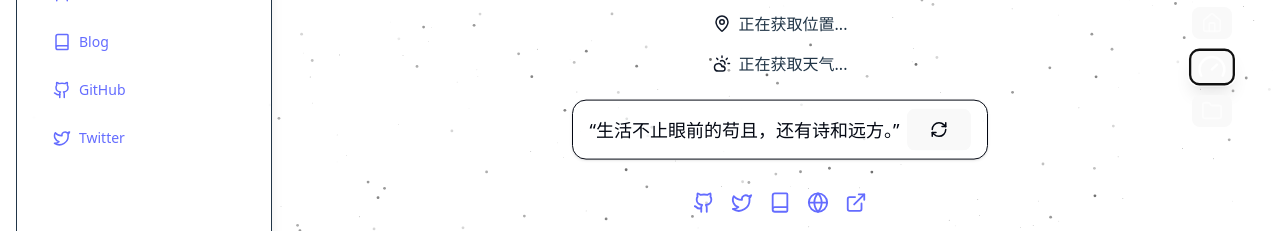
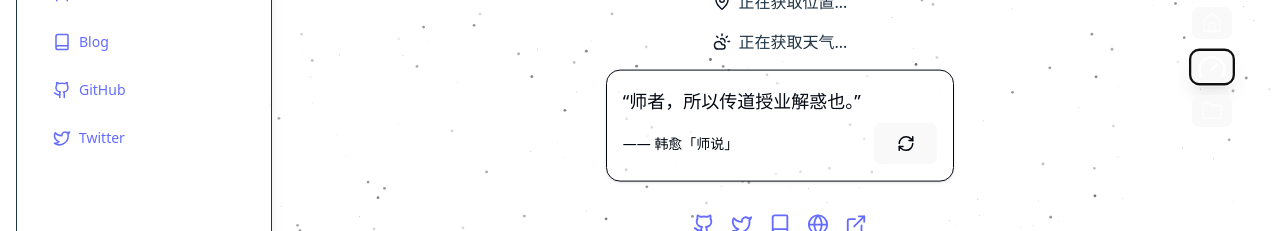
Before and after one commit to publieople/Homepage, a React (Vite) app: page / in a window 1280 px wide. Both pictures are taken after a click on the button 1211 px from the left and 400 px from the top of the page. Shown: the part 333-564 px from the top of the page. Built offline with nearby package versions, Linux system fonts and the light colour scheme; no server answers.

Commit message:
feat(hero): 重构一言组件并添加静态名言库
- 重构一言组件，优化显示逻辑和样式
- 新增静态名言库，用于替代模拟API
- 更新名言获取方式，使用随机选择真实名言
- 增加名言来源显示，提升用户体验

```diff
--- a/src/components/features/hero/DashboardRightContent.tsx
+++ b/src/components/features/hero/DashboardRightContent.tsx
@@ -2,6 +2,7 @@ import React, { useState, useEffect } from "react";
 import { motion } from "framer-motion";
 import { useTranslation } from "react-i18next";
 import { useGeolocation } from "@/hooks/useGeolocation";
+import { quotes, Quote } from "@/lib/quotes";
 import {
   Github,
   Twitter,
@@ -132,37 +133,55 @@ const WeatherDisplay: React.FC = () => {
   );
 };
 
-// 一言组件（支持刷新、动画，预留增删改查）
+// 一言组件
 const Hitokoto: React.FC = () => {
-  const { t } = useTranslation();
-  const [quote, setQuote] = useState("生活不止眼前的苟且，还有诗和远方。");
+  const [currentQuote, setCurrentQuote] = useState<Quote | null>(null);
   const [loading, setLoading] = useState(false);
-  // 刷新一言（模拟API）
-  const refresh = async () => {
+
+  const getRandomQuote = React.useCallback(() => {
+    const randomIndex = Math.floor(Math.random() * quotes.length);
+    return quotes[randomIndex];
+  }, []);
+
+  useEffect(() => {
+    setCurrentQuote(getRandomQuote());
+  }, [getRandomQuote]);
+
+  const refresh = () => {
     setLoading(true);
     setTimeout(() => {
-      setQuote("世界很大，梦想更大。"); // 可替换为真实API
+      setCurrentQuote(getRandomQuote());
       setLoading(false);
-    }, 800);
+    }, 500);
   };
+
+  if (!currentQuote) {
+    return null; // 或者返回一个加载中的占位符
+  }
+
   return (
     <motion.div
       initial={{ opacity: 0, y: 20 }}
       animate={{ opacity: 1, y: 0 }}
       transition={{ duration: 0.7, delay: 0.3, ease: "easeOut" }}
-      className="relative text-lg font-medium text-foreground px-4 py-2 rounded-xl bg-background/70 shadow border border-border/20 mt-2 flex items-center"
+      className="w-full max-w-xl"
     >
-      <span className="magicui-typing-animation">
-        “{t("dashboard.hitokoto", quote)}”
-      </span>
+      <div className="relative text-lg font-medium text-foreground p-4 rounded-xl bg-background/70 shadow border border-border/20 flex flex-col">
+        <div className="flex-grow">
+          <span className="magicui-typing-animation">“{currentQuote.content}”</span>
+        </div>
+        <div className="flex justify-between items-center mt-2">
+          <span className="text-sm text-muted-foreground">—— {currentQuote.source}</span>
           <button
-        className="ml-2 p-1 rounded hover:bg-primary/10 transition-colors"
+            className="p-1 rounded hover:bg-primary/10 transition-colors"
             onClick={refresh}
             aria-label="刷新一言"
             disabled={loading}
           >
             <RefreshCw size={18} className={loading ? "animate-spin" : ""} />
           </button>
+        </div>
+      </div>
     </motion.div>
   );
 };
--- /dev/null
+++ b/src/lib/quotes.ts
@@ -0,0 +1,37 @@
+export interface Quote {
+  content: string;
+  source: string;
+}
+
+export const quotes: Quote[] = [
+  { content: "我想要说的，前人们都说过了。我想要做的，有钱人都做过了。", source: "草东没有派对「烂泥」" },
+  { content: "春赏百花秋望月，夏沐凉风冬听雪。", source: "黄龙慧开禅师「《无门关》第十九则」" },
+  { content: "男人的爱情是另存为，女人的爱情是覆盖。", source: "「红」" },
+  { content: "趁着年轻，好好犯病。", source: "he「he」" },
+  { content: "意志是一个强壮的盲人，倚靠在明眼的跛子肩上。", source: "叔本华「叔本华」" },
+  { content: "照我思索，可理解我，照我思索，可以得人。", source: "「沈从文墓志铭」" },
+  { content: "可怜人意，薄于云水，佳会更难重。", source: "「少年游·离多最是」" },
+  { content: "宇宙中，你再快都有比你快的，你再慢又有比你慢的。", source: "刘慈欣「三体II: 黑暗森林」" },
+  { content: "越是困难，越要抬起头，地上可找不到任何希望！", source: "「Zetman」" },
+  { content: "取法于上，仅得为中；取法于中，故为其下。", source: "「每日一习话」" },
+  { content: "大多数人如果能给更多事情一个机会的话，他们的问题都能解决。", source: "「岛上书店」" },
+  { content: "所以我松开拳头用手握紧笔，作为自己作为人类也作为你。", source: "张颜齐「贰拾」" },
+  { content: "“对方正在输入中”，给了多少人希望，又让多少人绝望。", source: "网络「网络」" },
+  { content: "规矩是阻碍，谁定的规矩谁去守吧！", source: "阿卡丽「lol」" },
+  { content: "你想走，就请立马抽刀，爱一笔勾销。", source: "方文山「缘分一道桥」" },
+  { content: "两个人从监狱的窗户往外看，一个看见了土地，一个看见了星星。", source: "空条徐伦「jojo的奇妙冒险」" },
+  { content: "吾念所归，无惧无退！", source: "「冰与火之歌」" },
+  { content: "人只能赚自己认知范围内的钱，也只能拥有自己认知范围内的生活。", source: "初初「网络」" },
+  { content: "如果你能在浪费时间中获得乐趣，就不算浪费时间。", source: "罗素「罗素」" },
+  { content: "能享受最好的，也能享受最差的，这才做见过世面。", source: "Linzepore「Linzepore」" },
+  { content: "My life for aiur!", source: "「星际争霸2」" },
+  { content: "师者，所以传道授业解惑也。", source: "韩愈「师说」" },
+  { content: "曾记否，到中流击水，浪遏飞舟？", source: "毛泽东「沁园春·长沙」" },
+  { content: "没有值不值得，只有愿不愿意。", source: "徐有容「择天记」" },
+  { content: "哲学的基本问题是思维和存在的关系问题。", source: "「哲学的基本问题」" },
+  { content: "曾经发生过的事情不可能忘记，只不过是想不起而已。", source: "「千与千寻」" },
+  { content: "无论前方如何，请不要后悔与我相遇。", source: "古河渚「Clannad」" },
+  { content: "人生在世，永远也不该演戏作假。", source: "加谬「局外人」" },
+  { content: "奋斗的目标就是为了躺平，就是为了过上不被闹钟叫醒的日子。", source: "「余华」" },
+  { content: "从前是牛马，现在要做人！", source: "中国共产党「中共党史上的80句口号」" },
+];
```
Lines whose indentation alone changed are shown as unchanged.
